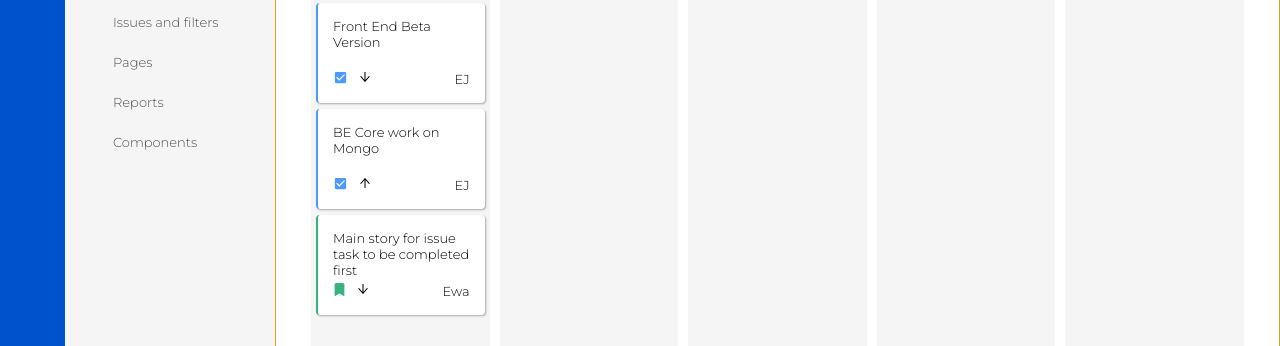
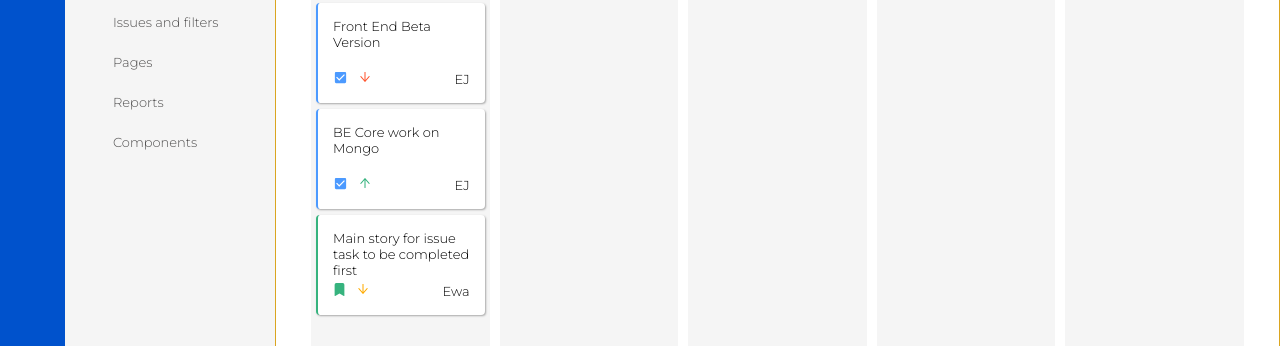
Before and after one commit to iskandario/react-jira-clone, a React (Create React App) app: page / in a window 1280 px wide. Shown: the part 260-606 px from the top of the page. Built offline with nearby package versions, Linux system fonts and the light colour scheme.

Commit message:
Added bug to list of ticket types

```diff
--- a/src/components/kanbanBoard/KanbanCard.tsx
+++ b/src/components/kanbanBoard/KanbanCard.tsx
@@ -6,30 +6,41 @@ interface kanbanCardTypes {
     title: string,
     description: string,
     user: string,
+    priority: string,
     type: string,
-    id: number,
-    priority: number
+    id: number
 }
 
 const KanbanCard = (cardItem: kanbanCardTypes)  => {
 
-    const arrowColour = (priority: number) => {
+    const arrowColour = (priority: string) => {
         switch (priority) {
-            case 1:
+            case '1':
                 return { color: '#FF5630'}
-            case 2:
+            case '2':
                 return { color: '#FFAB00'}
-            case 3:
+            case '3':
                 return { color: '#FFC400'}
-            case 4:
+            case '4':
                 return { color: '#36B37E'}
-            case 5:
+            case '5':
                 return { color: '#2684FF'}
         }
     }
 
+    const ticketColor = (type: string) => {
+      switch(type) {
+        case 'task':
+          return { borderLeft: '2px solid #4C9AFF' }
+        case 'story':
+          return {borderLeft: '2px solid #36B37E' }
+        case 'bug':
+          return {borderLeft: '2px solid #FF5630' }
+      }
+    }
+
     return (
-        <div className='kanbanCardArea' style={cardItem.type === 'task' ? {  borderLeft: '2px solid #4C9AFF'} :  {borderLeft: '2px solid #36B37E' }} >
+        <div className='kanbanCardArea' style={ticketColor(cardItem.type)} >
             <p>{ cardItem.title }</p>
             <div className='kanbanCardBottom'>
                 <div className='kanbanCardBottom'>
@@ -37,7 +48,7 @@ const KanbanCard = (cardItem: kanbanCardTypes)  => {
                         { cardItem.type === 'task' ? <IoMdCheckbox style={{ color: '#4C9AFF', fontSize: '15px'}} /> : <BsFillBookmarkFill style={{ color: '#36B37E' }}/> }
                     </div>
                     <div style={{ marginLeft: '10px', fontSize: '14px' }}>
-                        { cardItem.priority > 3 ? <AiOutlineArrowUp style={arrowColour(cardItem.priority)} /> : <AiOutlineArrowDown style={arrowColour(cardItem.priority)}/> }
+                        { cardItem.priority > '3' ? <AiOutlineArrowUp style={arrowColour(cardItem.priority)} /> : <AiOutlineArrowDown style={arrowColour(cardItem.priority)}/> }
                     </div>
                 </div>
                 <div>{ cardItem.user }</div>
```
